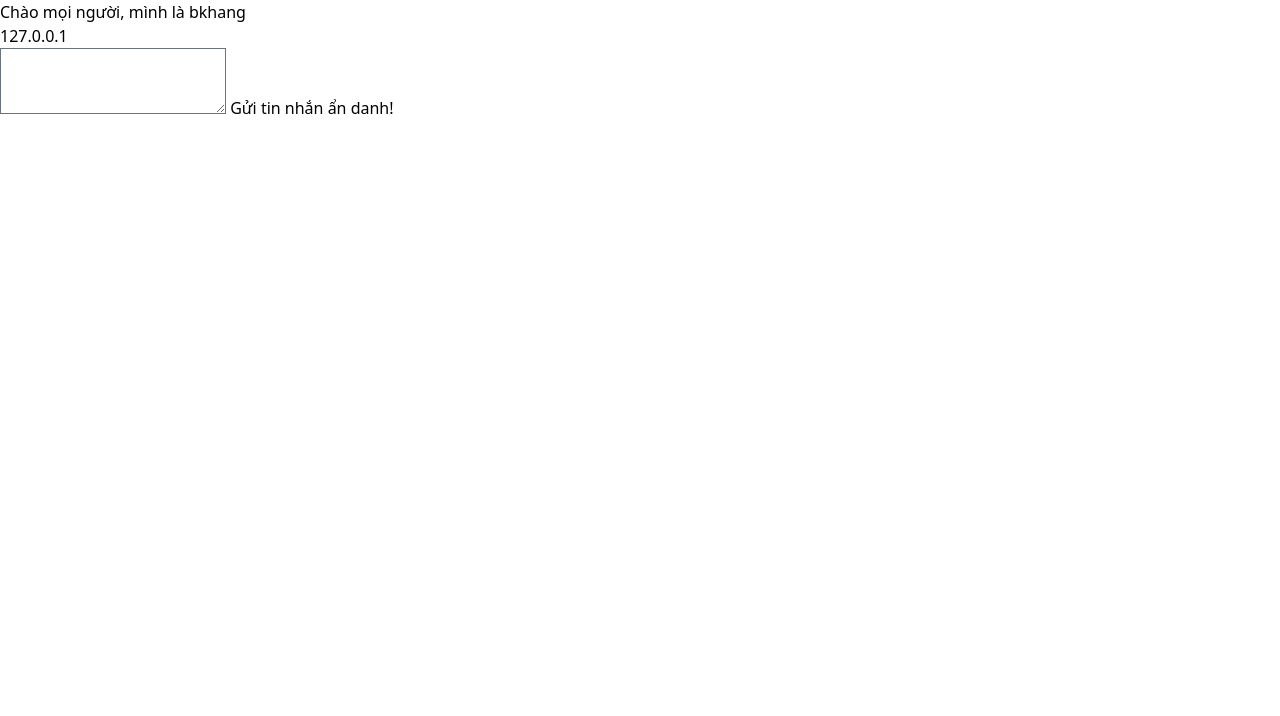
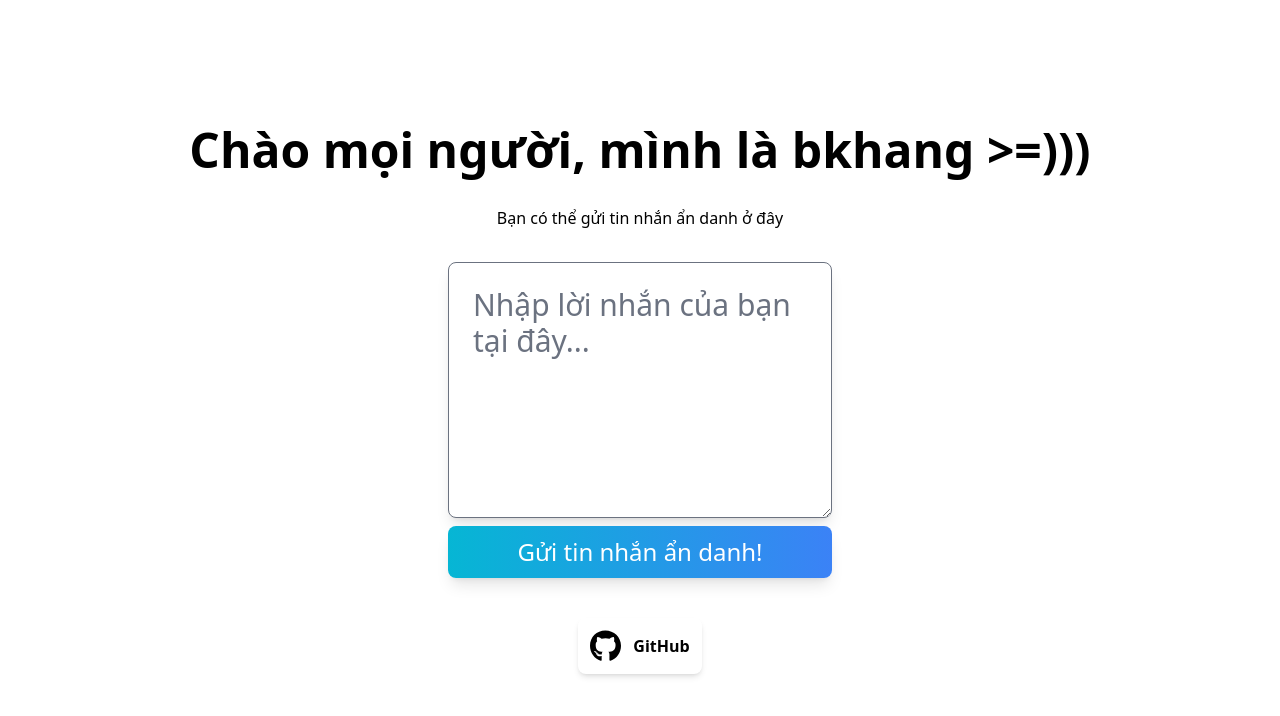
Before and after one commit to onlyIn32bit/ngl-clone, a SvelteKit app: page / in a window 1280 px wide. Shown: the top 716 px of the page. Built offline with nearby package versions, Linux system fonts and the light colour scheme.

Commit message:
add more content

```diff
--- a/src/lib/firebase.ts
+++ b/src/lib/firebase.ts
@@ -1,19 +1,18 @@
 import { initializeApp, type FirebaseApp } from 'firebase/app';
 import { getFirestore } from 'firebase/firestore';
-import { getAnalytics } from 'firebase/analytics';
+import { getAnalytics, isSupported } from 'firebase/analytics';
 
 const firebaseConfig = {
-	apiKey: 'AIzaSyBUCVl1n17cRXRTbxSEJU6BLzleta44HG4',
-	authDomain: 'dedu-8d0ce.firebaseapp.com',
-	projectId: 'dedu-8d0ce',
-	storageBucket: 'dedu-8d0ce.appspot.com',
-	messagingSenderId: '187420501022',
-	appId: '1:187420501022:web:3882e30e5da28986cdfa0f',
-	measurementId: 'G-BTG8P7C7QY'
+	apiKey: 'AIzaSyAgxVMiQLpYg8FjdqyYkqcQJlqH60YkXE0',
+	authDomain: 'ngl-clone-f8634.firebaseapp.com',
+	projectId: 'ngl-clone-f8634',
+	storageBucket: 'ngl-clone-f8634.firebasestorage.app',
+	messagingSenderId: '87689311826',
+	appId: '1:87689311826:web:7472ee6f294a8a9a2e118b',
+	measurementId: 'G-22MC3CGQQP'
 };
 
 const app: FirebaseApp = initializeApp(firebaseConfig);
 const db = getFirestore(app);
-// const analytics = getAnalytics(app);
 
 export { app, db };
--- a/src/routes/+page.svelte
+++ b/src/routes/+page.svelte
@@ -4,20 +4,58 @@
 
 	let { data } = $props();
 	let messageContent = $state();
+	let messageSent = $state(false);
 </script>
 
 <svelte:head>
 	<title>Gửi tin nhắn ẩn danh!</title>
 </svelte:head>
 
-<div>
-	<h1>Chào mọi người, mình là bkhang</h1>
-	<h2>{data.requestIp}</h2>
-	<textarea name="" id="" bind:value={messageContent}></textarea>
-	<button
-		class=""
-		onclick={() => {
-			addDoc(collection(db, 'messages'), {});
-		}}>Gửi tin nhắn ẩn danh!</button
+<div class="flex w-screen overflow-hidden flex-col gap-8 items-center h-screen justify-center">
+	{#if !messageSent}
+		<h1 class="text-5xl font-semibold text-center">Chào mọi người, mình là bkhang >=)))</h1>
+		<h3>Bạn có thể gửi tin nhắn ẩn danh ở đây</h3>
+		<div class="flex gap-2 justify-center items-center flex-col">
+			<textarea
+				placeholder="Nhập lời nhắn của bạn tại đây..."
+				class="h-52 w-80 shadow-lg lg:h-64 lg:w-96 rounded-lg p-6 text-3xl"
+				bind:value={messageContent}
+			></textarea>
+			<button
+				class="text-white shadow-lg text-2xl lg:w-96 transition-all duration-300 bg-gradient-to-r w-80 from-cyan-500 to-blue-500 hover:bg-gradient-to-bl focus:ring-4 focus:outline-none focus:ring-cyan-300 dark:focus:ring-cyan-800 font-medium rounded-lg px-5 py-2.5 text-center mb-2"
+				onclick={async () => {
+					if (messageContent) {
+						const docRef = await addDoc(collection(db, 'messages'), {
+							content: messageContent,
+							ip: data.requestIp
+						});
+						messageSent = true;
+						messageContent = '';
+						console.log('sent', docRef.id);
+					} else {
+						alert('Hay nhap noi dung loi nhan!');
+					}
+				}}>Gửi tin nhắn ẩn danh!</button
+			>
+		</div>
+	{:else}
+		<h1 class="text-4xl font-semibold text-center">Cảm ơn bạn đã gửi!</h1>
+		<h3>Hãy đợi mình trả lời nhé =))</h3>
+		<img class="h-72" src="/src/lib/pic.jpeg" alt="" />
+		<button
+			class="text-white w-72 bg-gradient-to-r transition-all duration-300 from-blue-500 via-blue-600 to-blue-700 hover:bg-gradient-to-br focus:ring-4 focus:outline-none focus:ring-blue-300 dark:focus:ring-blue-800 font-medium rounded-lg text-sm px-5 py-2.5 text-center mb-2"
+			onclick={() => {
+				messageSent = false;
+			}}>Gửi lời nhắn nữa</button
+		>
+	{/if}
+	<a
+		class="flex shadow-md items-center font-semibold gap-3 transition-all duration-300 hover:bg-gray-200 p-3 rounded-lg"
+		href="https://github.com/onlyIn32bit/ngl-clone"
+		><svg class="h-8" viewBox="0 0 496 512"
+			><path
+				d="M165.9 397.4c0 2-2.3 3.6-5.2 3.6-3.3 .3-5.6-1.3-5.6-3.6 0-2 2.3-3.6 5.2-3.6 3-.3 5.6 1.3 5.6 3.6zm-31.1-4.5c-.7 2 1.3 4.3 4.3 4.9 2.6 1 5.6 0 6.2-2s-1.3-4.3-4.3-5.2c-2.6-.7-5.5 .3-6.2 2.3zm44.2-1.7c-2.9 .7-4.9 2.6-4.6 4.9 .3 2 2.9 3.3 5.9 2.6 2.9-.7 4.9-2.6 4.6-4.6-.3-1.9-3-3.2-5.9-2.9zM244.8 8C106.1 8 0 113.3 0 252c0 110.9 69.8 205.8 169.5 239.2 12.8 2.3 17.3-5.6 17.3-12.1 0-6.2-.3-40.4-.3-61.4 0 0-70 15-84.7-29.8 0 0-11.4-29.1-27.8-36.6 0 0-22.9-15.7 1.6-15.4 0 0 24.9 2 38.6 25.8 21.9 38.6 58.6 27.5 72.9 20.9 2.3-16 8.8-27.1 16-33.7-55.9-6.2-112.3-14.3-112.3-110.5 0-27.5 7.6-41.3 23.6-58.9-2.6-6.5-11.1-33.3 2.6-67.9 20.9-6.5 69 27 69 27 20-5.6 41.5-8.5 62.8-8.5s42.8 2.9 62.8 8.5c0 0 48.1-33.6 69-27 13.7 34.7 5.2 61.4 2.6 67.9 16 17.7 25.8 31.5 25.8 58.9 0 96.5-58.9 104.2-114.8 110.5 9.2 7.9 17 22.9 17 46.4 0 33.7-.3 75.4-.3 83.6 0 6.5 4.6 14.4 17.3 12.1C428.2 457.8 496 362.9 496 252 496 113.3 383.5 8 244.8 8zM97.2 352.9c-1.3 1-1 3.3 .7 5.2 1.6 1.6 3.9 2.3 5.2 1 1.3-1 1-3.3-.7-5.2-1.6-1.6-3.9-2.3-5.2-1zm-10.8-8.1c-.7 1.3 .3 2.9 2.3 3.9 1.6 1 3.6 .7 4.3-.7 .7-1.3-.3-2.9-2.3-3.9-2-.6-3.6-.3-4.3 .7zm32.4 35.6c-1.6 1.3-1 4.3 1.3 6.2 2.3 2.3 5.2 2.6 6.5 1 1.3-1.3 .7-4.3-1.3-6.2-2.2-2.3-5.2-2.6-6.5-1zm-11.4-14.7c-1.6 1-1.6 3.6 0 5.9 1.6 2.3 4.3 3.3 5.6 2.3 1.6-1.3 1.6-3.9 0-6.2-1.4-2.3-4-3.3-5.6-2z"
+			/></svg
+		>GitHub</a
 	>
 </div>
```
Also changed, not shown: src/lib/pic.jpeg (added).
